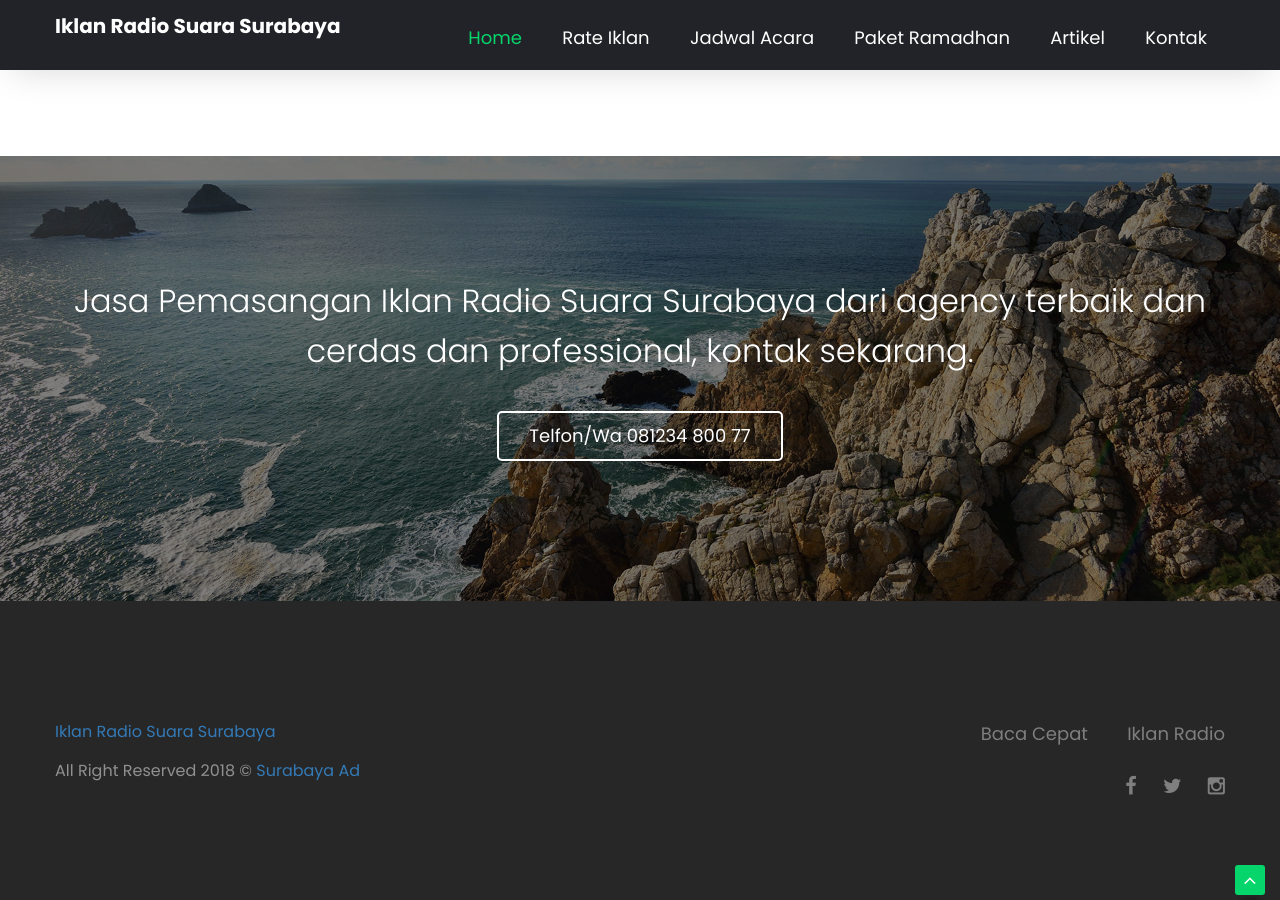
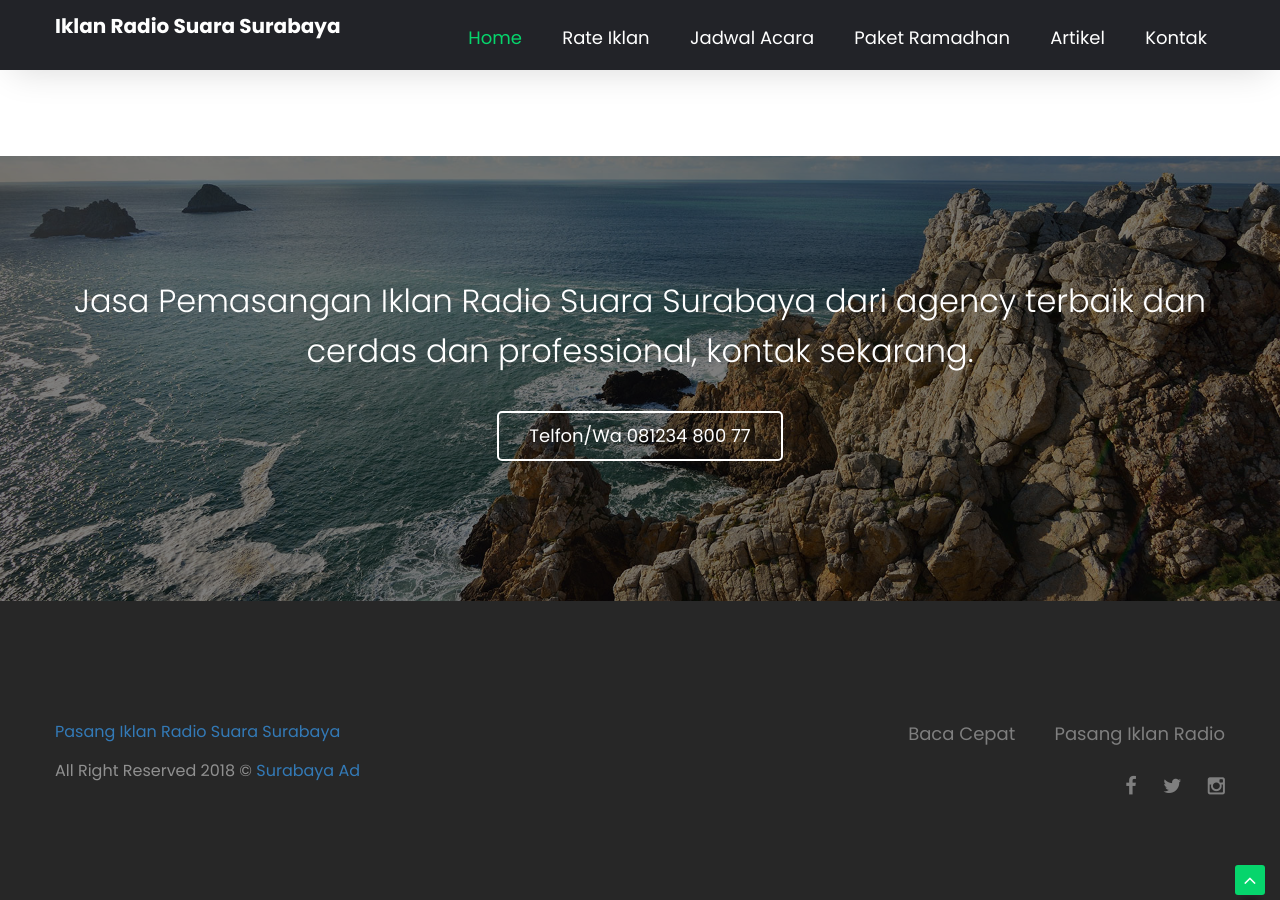
Before and after one commit to brehehe/iklanradioss, a Jekyll site: the page built from index.html, in a window 1280 px wide and 900 px high, scrolled down 1890 px. Built offline with Jekyll 4.4.1, drawn with Linux system fonts in a browser that asks for light colours.

Commit message:
no message

```diff
--- a/_layouts/home.html
+++ b/_layouts/home.html
@@ -66,8 +66,8 @@
 						<div class="row">
 							<div class="col-lg-6 col-md-7 col-xs-12 text-right pull-right">
 								<ul class="footer-menu">
-									<li><a href="https://bacacepat.com" class="tran3s">Baca Cepat</a></li>
-									<li><a href="https://iklanradio.com" class="tran3s">Iklan Radio</a></li>
+									<li><a href="https://bacacepat.com" class="tran3s" title="Baca Buku Cepat">Baca Cepat</a></li>
+									<li><a href="https://iklanradio.com" class="tran3s" title="Pasang Iklan Radio">Pasang Iklan Radio</a></li>
 								</ul>
 								<ul class="social-icon">
 									<li><a href="{{ site.sosmed_facebook }}" class="tran3s"><i class="fa fa-facebook" aria-hidden="true"></i></a></li>
@@ -77,7 +77,7 @@
 							</div>
 							<div class="col-lg-6 col-md-5 col-xs-12 footer-logo">
 								<div class="logo">
-									<a href="{{ site.url }}">Iklan Radio Suara Surabaya</a>
+									<a href="{{ site.url }}" title="Pasang Iklan Radio Suara Surabaya">Pasang Iklan Radio Suara Surabaya</a>
 								</div>
 								<p>All Right Reserved 2018 &copy; <strong><a href="https://www.surabaya-ad.com/">Surabaya Ad</a></strong></p>
 							</div>
```
